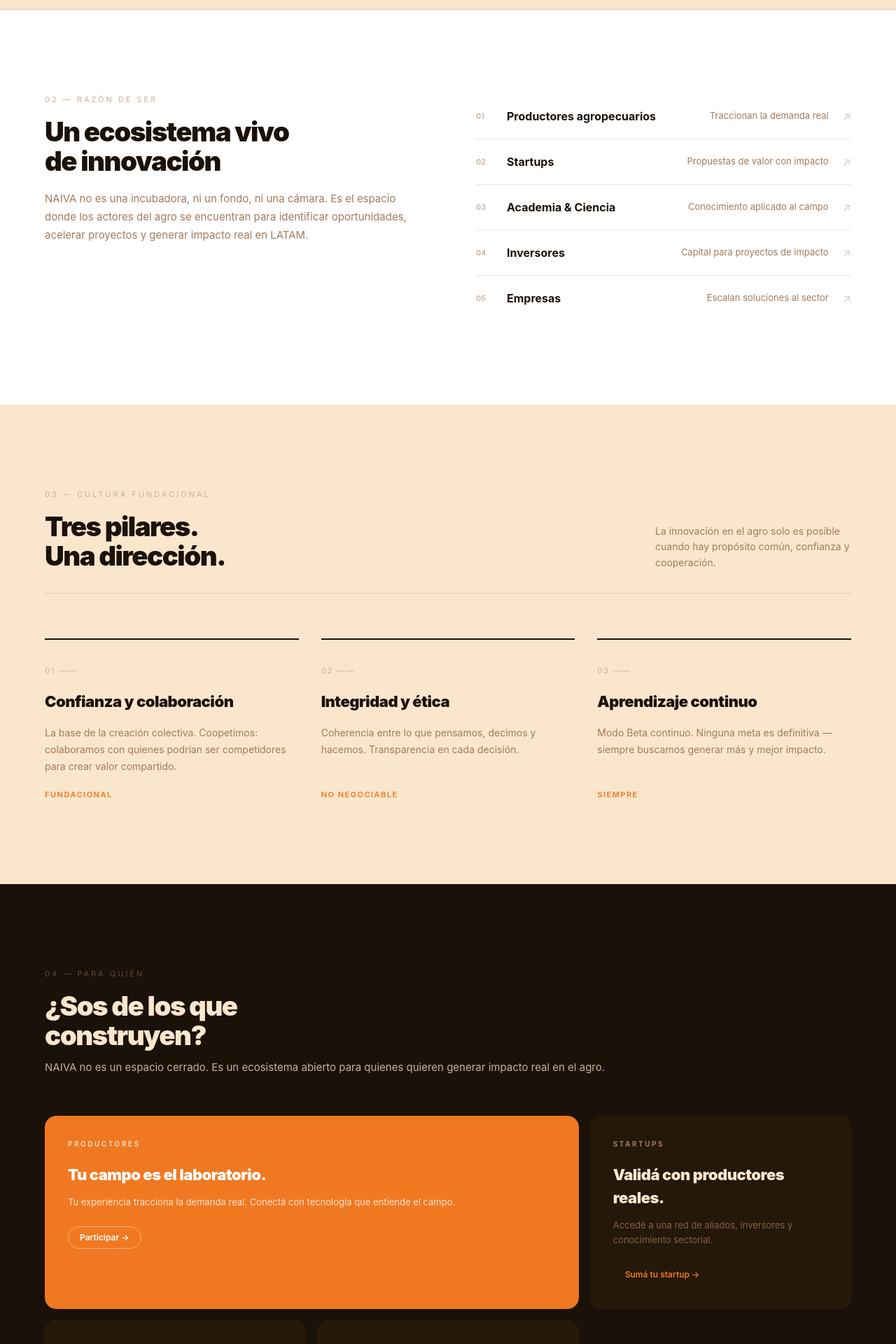
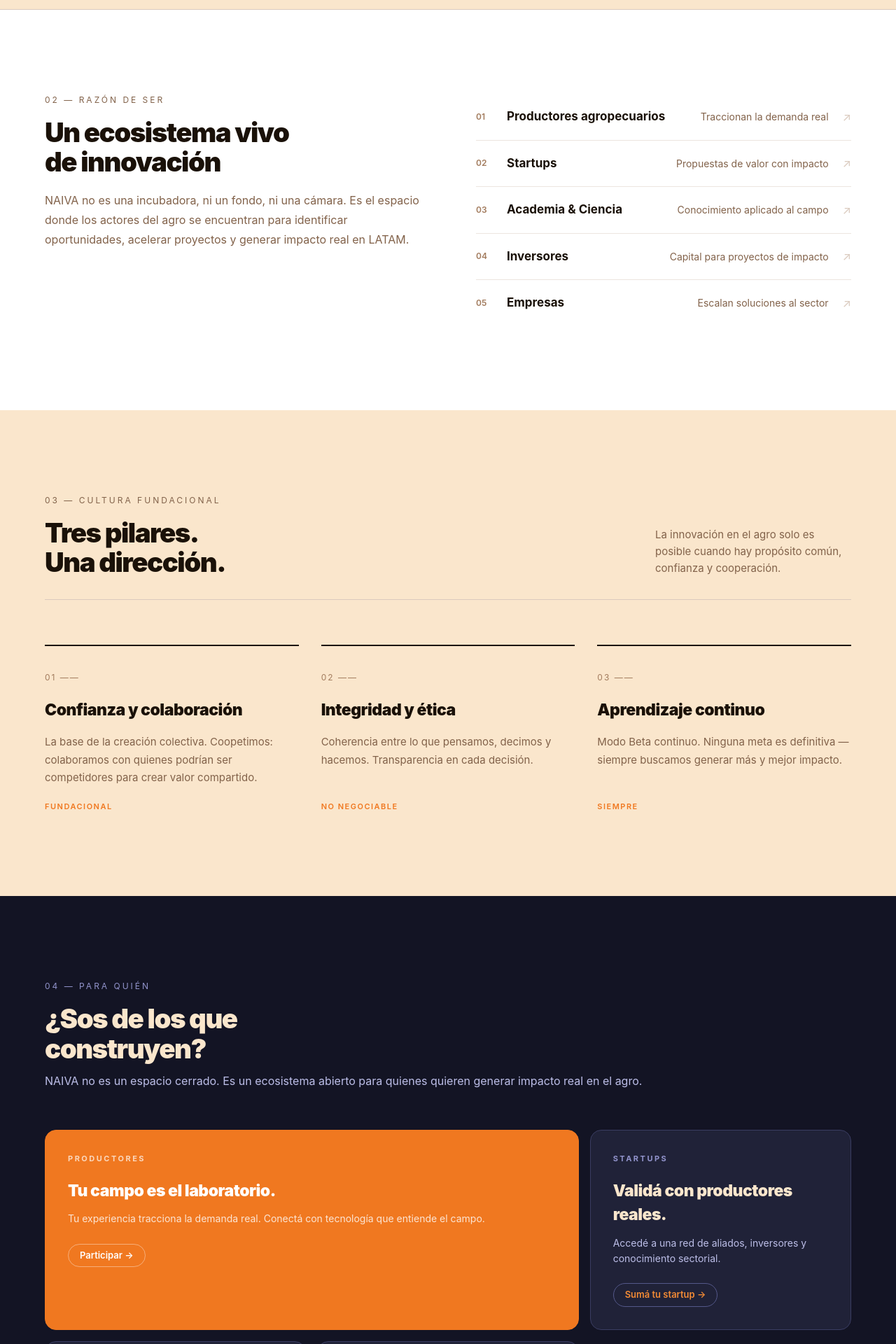
Before and after one commit to NAIVA-Austral/Landing, a React (Vite) app: page / in a window 1280 px wide. Shown: the part 860-2780 px from the top of the page at 70% size. Built offline with nearby package versions, Linux system fonts and the light colour scheme; no server answers.

Commit message:
correcciones 2

```diff
--- a/src/components/Footer.jsx
+++ b/src/components/Footer.jsx
@@ -2,7 +2,7 @@
 
 export default function Footer() {
   return (
-    <footer className="bg-bg border-t border-soft-apricot-200/60 px-6 md:px-16 py-9 flex justify-between items-center">
+    <footer id="institucional" className="bg-bg border-t border-soft-apricot-200/60 px-6 md:px-16 py-9 flex justify-between items-center">
       <Logo height={22} variant="default" className="opacity-50" />
       <div className="text-[12px] text-olive-wood-400">
         Ecosistema AgTech LATAM · 2026
--- a/src/components/HeroSection.jsx
+++ b/src/components/HeroSection.jsx
@@ -37,8 +37,8 @@
             Sumate al HUB
           </a>
           <a href="#razon"
-            className="text-glaucous-600 text-[14px] no-underline after:content-['→'] after:ml-1.5">
-            Conocé el proyecto
+            className="text-glaucous-600 text-[15px] no-underline after:content-['→'] after:ml-1.5">
+            Conocé Naiva
           </a>
         </div>
 
--- /dev/null
+++ b/src/components/NovedadesSection.jsx
@@ -0,0 +1,51 @@
+// Sección Novedades y Eventos (corrección 05/06).
+const NOTA = {
+  titulo: 'Impulsan un Hub AgTech para potenciar la innovación en el agro argentino',
+  fuente: 'Noticias de Campo',
+  url: 'https://www.contenidoscrea.org.ar/inspiracion-crea/expoagro-una-oportunidad-potenciar-el-ecosistema-agtech-argentino-n5328338',
+  imagen: '/novedades-crea-team.svg',
+}
+
+export default function NovedadesSection() {
+  return (
+    <section id="novedades" className="bg-bg px-6 md:px-16 py-[120px]">
+      <span className="block text-[12px] tracking-[3px] uppercase text-olive-wood-600 mb-4">
+        05 — Novedades y Eventos
+      </span>
+      <h2 className="text-[clamp(28px,3vw,40px)] font-black tracking-[-1.5px] leading-[1.1] text-ink mb-3">
+        En movimiento,<br />en los medios.
+      </h2>
+      <p className="text-[16px] text-olive-wood-600 leading-[1.7] mb-14 max-w-[520px]">
+        Lo que se dice de NAIVA y del ecosistema AgTech que estamos construyendo.
+      </p>
+
+      <a
+        href={NOTA.url}
+        target="_blank"
+        rel="noopener noreferrer"
+        className="group grid grid-cols-1 md:grid-cols-2 gap-6 md:gap-10 items-center bg-white rounded-2xl overflow-hidden border border-olive-wood-100 no-underline"
+      >
+        <div className="overflow-hidden">
+          <img
+            src={NOTA.imagen}
+            alt={NOTA.titulo}
+            width={1007}
+            height={598}
+            className="w-full h-auto object-contain transition-transform duration-500 group-hover:scale-[1.03]"
+          />
+        </div>
+        <div className="p-8 md:p-12 md:py-10">
+          <span className="block text-[12px] font-bold tracking-[2px] uppercase text-soft-apricot-600 mb-4">
+            {NOTA.fuente}
+          </span>
+          <h3 className="text-[22px] md:text-[26px] font-black tracking-[-0.5px] leading-[1.2] text-ink mb-5">
+            {NOTA.titulo}
+          </h3>
+          <span className="inline-block text-[15px] font-semibold text-glaucous-600 after:content-['→'] after:ml-1.5 group-hover:text-glaucous-700">
+            Leer la nota
+          </span>
+        </div>
+      </a>
+    </section>
+  )
+}
--- a/src/components/ParaQuienSection.jsx
+++ b/src/components/ParaQuienSection.jsx
@@ -32,14 +32,14 @@
 
 export default function ParaQuienSection() {
   return (
-    <section id="comunidad" className="bg-ink px-6 md:px-16 py-[120px]">
-      <span className="block text-[11px] tracking-[3px] uppercase text-olive-wood-700 mb-4">
+    <section id="comunidad" className="bg-glaucous-950 px-6 md:px-16 py-[120px]">
+      <span className="block text-[12px] tracking-[3px] uppercase text-glaucous-400 mb-4">
         04 — Para quién
       </span>
       <h2 className="text-[clamp(28px,3vw,40px)] font-black tracking-[-1.5px] leading-[1.1] text-bg mb-3">
         ¿Sos de los que<br />construyen?
       </h2>
-      <p className="text-[15px] text-olive-wood-300 leading-[1.7] mb-14">
+      <p className="text-[16px] text-glaucous-200 leading-[1.7] mb-14">
         NAIVA no es un espacio cerrado. Es un ecosistema abierto para quienes quieren generar impacto real en el agro.
       </p>
 
@@ -51,31 +51,31 @@
               'rounded-2xl p-8 border relative overflow-hidden flex flex-col',
               featured
                 ? 'md:col-span-2 bg-soft-apricot-500 border-soft-apricot-500'
-                : 'bg-[#241808] border-[#2e1d0a]',
+                : 'bg-glaucous-900 border-glaucous-800',
             ].join(' ')}
           >
             <span className={[
-              'block text-[10px] font-bold tracking-[2.5px] uppercase mb-5',
-              featured ? 'text-white/70' : 'text-olive-wood-500',
+              'block text-[11px] font-bold tracking-[2.5px] uppercase mb-5',
+              featured ? 'text-white/70' : 'text-glaucous-400',
             ].join(' ')}>
               {label}
             </span>
             <h3 className={[
-              'text-[22px] font-black tracking-[-0.5px] mb-3',
+              'text-[23px] font-black tracking-[-0.5px] mb-3',
               featured ? 'text-white' : 'text-bg',
             ].join(' ')}>
               {title}
             </h3>
             <p className={[
-              'text-[13px] leading-[1.6]',
-              featured ? 'text-white/80' : 'text-olive-wood-600',
+              'text-[14px] leading-[1.6]',
+              featured ? 'text-white/80' : 'text-glaucous-200',
             ].join(' ')}>
               {body}
             </p>
             <a href="#sumate"
               className={[
-                'inline-block mt-6 text-[12px] font-semibold border rounded-full px-4 py-1.5 no-underline self-start',
-                featured ? 'text-white border-white/40' : 'text-soft-apricot-500 border-[#2e1d0a]',
+                'inline-block mt-6 text-[13px] font-semibold border rounded-full px-4 py-1.5 no-underline self-start',
+                featured ? 'text-white border-white/40' : 'text-soft-apricot-400 border-glaucous-700',
               ].join(' ')}>
               {cta}
             </a>
--- a/src/components/PilaresSection.jsx
+++ b/src/components/PilaresSection.jsx
@@ -24,14 +24,14 @@
     <section className="bg-bg px-6 md:px-16 py-[120px]">
       <div className="flex flex-col md:flex-row justify-between items-start md:items-end mb-6 md:mb-16 pb-8 border-b border-olive-wood-200">
         <div>
-          <span className="block text-[11px] tracking-[3px] uppercase text-olive-wood-300 mb-4">
+          <span className="block text-[12px] tracking-[3px] uppercase text-olive-wood-600 mb-4">
             03 — Cultura fundacional
           </span>
           <h2 className="text-[clamp(28px,3vw,40px)] font-black tracking-[-1.5px] leading-[1.1] text-ink">
             Tres pilares.<br />Una dirección.
           </h2>
         </div>
-        <p className="text-[14px] text-olive-wood-500 max-w-full md:max-w-[280px] leading-[1.6] mt-4 md:mt-0">
+        <p className="text-[15px] text-olive-wood-600 max-w-full md:max-w-[280px] leading-[1.6] mt-4 md:mt-0">
           La innovación en el agro solo es posible cuando hay propósito común, confianza y cooperación.
         </p>
       </div>
@@ -39,9 +39,9 @@
       <div className="grid grid-cols-1 md:grid-cols-3 gap-8">
         {PILARES.map(({ num, title, body, tag }) => (
           <div key={num} className="pt-9 border-t-2 border-ink flex flex-col">
-            <span className="text-[11px] text-olive-wood-300 tracking-[2px] mb-5">{num}</span>
-            <h3 className="text-[22px] font-black text-ink mb-4 tracking-[-0.5px]">{title}</h3>
-            <p className="text-[14px] text-olive-wood-500 leading-[1.7]">{body}</p>
+            <span className="text-[12px] text-olive-wood-500 tracking-[2px] mb-5">{num}</span>
+            <h3 className="text-[23px] font-black text-ink mb-4 tracking-[-0.5px]">{title}</h3>
+            <p className="text-[15px] text-olive-wood-600 leading-[1.7]">{body}</p>
             <span className="mt-auto pt-5 text-[11px] font-semibold tracking-[1.5px] uppercase text-soft-apricot-500">
               {tag}
             </span>
--- a/src/components/RazonDeSerSection.jsx
+++ b/src/components/RazonDeSerSection.jsx
@@ -10,13 +10,13 @@
   return (
     <section id="razon" className="bg-white px-6 md:px-16 py-[120px] grid grid-cols-1 md:grid-cols-2 gap-10 md:gap-20 items-start">
       <div>
-        <span className="block text-[11px] tracking-[3px] uppercase text-olive-wood-300 mb-4">
+        <span className="block text-[12px] tracking-[3px] uppercase text-olive-wood-600 mb-4">
           02 — Razón de ser
         </span>
         <h2 className="text-[clamp(28px,3vw,40px)] font-black tracking-[-1.5px] leading-[1.1] text-ink mb-5">
           Un ecosistema vivo<br />de innovación
         </h2>
-        <p className="text-[15px] leading-[1.75] text-olive-wood-500">
+        <p className="text-[16px] leading-[1.75] text-olive-wood-600">
           NAIVA no es una incubadora, ni un fondo, ni una cámara.
           Es el espacio donde los actores del agro se encuentran para
           identificar oportunidades, acelerar proyectos y generar
@@ -28,9 +28,9 @@
         {ACTORES.map(({ num, label, desc }) => (
           <div key={num}
             className="flex items-center gap-5 py-5 border-b border-olive-wood-100 last:border-0">
-            <span className="text-[11px] text-olive-wood-300 font-semibold min-w-[24px]">{num}</span>
-            <span className="text-[16px] font-bold text-ink flex-1">{label}</span>
-            <span className="text-[13px] text-olive-wood-500">{desc}</span>
+            <span className="text-[12px] text-olive-wood-500 font-semibold min-w-[24px]">{num}</span>
+            <span className="text-[17px] font-bold text-ink flex-1">{label}</span>
+            <span className="text-[14px] text-olive-wood-600">{desc}</span>
             <span className="text-olive-wood-200 text-base">↗</span>
           </div>
         ))}
--- a/src/components/SumateSection.jsx
+++ b/src/components/SumateSection.jsx
@@ -10,19 +10,19 @@
   return (
     <section id="sumate" className="bg-white px-6 md:px-16 py-[120px] grid grid-cols-1 md:grid-cols-2 gap-10 md:gap-20 items-start">
       <div>
-        <span className="block text-[11px] tracking-[3px] uppercase text-olive-wood-300 mb-4">
-          05 — Sumate al HUB
+        <span className="block text-[12px] tracking-[3px] uppercase text-olive-wood-600 mb-4">
+          06 — Sumate al HUB
         </span>
         <h2 className="text-[clamp(32px,3.5vw,52px)] font-black tracking-[-2px] leading-[1.05] text-ink mb-6">
           El agro<br />te está<br />esperando.
         </h2>
-        <p className="text-[15px] text-olive-wood-500 leading-[1.7] mb-9">
+        <p className="text-[16px] text-olive-wood-600 leading-[1.7] mb-9">
           Dejanos tus datos y te contamos cómo participar.
           Sin compromisos. Con mucho propósito.
         </p>
         <div className="flex flex-col gap-3.5">
           {TRUST.map(item => (
-            <div key={item} className="flex items-center gap-3 text-[13px] text-olive-wood-600">
+            <div key={item} className="flex items-center gap-3 text-[14px] text-olive-wood-600">
               <div className="w-5 h-5 rounded-full bg-bg border-[1.5px] border-olive-wood-200 flex items-center justify-center text-[10px] text-soft-apricot-500 flex-shrink-0">
                 ✓
               </div>
--- a/src/pages/Home.jsx
+++ b/src/pages/Home.jsx
@@ -4,6 +4,7 @@
 import RazonDeSerSection from '../components/RazonDeSerSection'
 import PilaresSection from '../components/PilaresSection'
 import ParaQuienSection from '../components/ParaQuienSection'
+import NovedadesSection from '../components/NovedadesSection'
 import SumateSection from '../components/SumateSection'
 import Footer from '../components/Footer'
 
@@ -16,6 +17,7 @@
       <RazonDeSerSection />
       <PilaresSection />
       <ParaQuienSection />
+      <NovedadesSection />
       <SumateSection />
       <Footer />
     </main>
```
Also changed, not shown: public/novedades-crea-team.svg (added).
